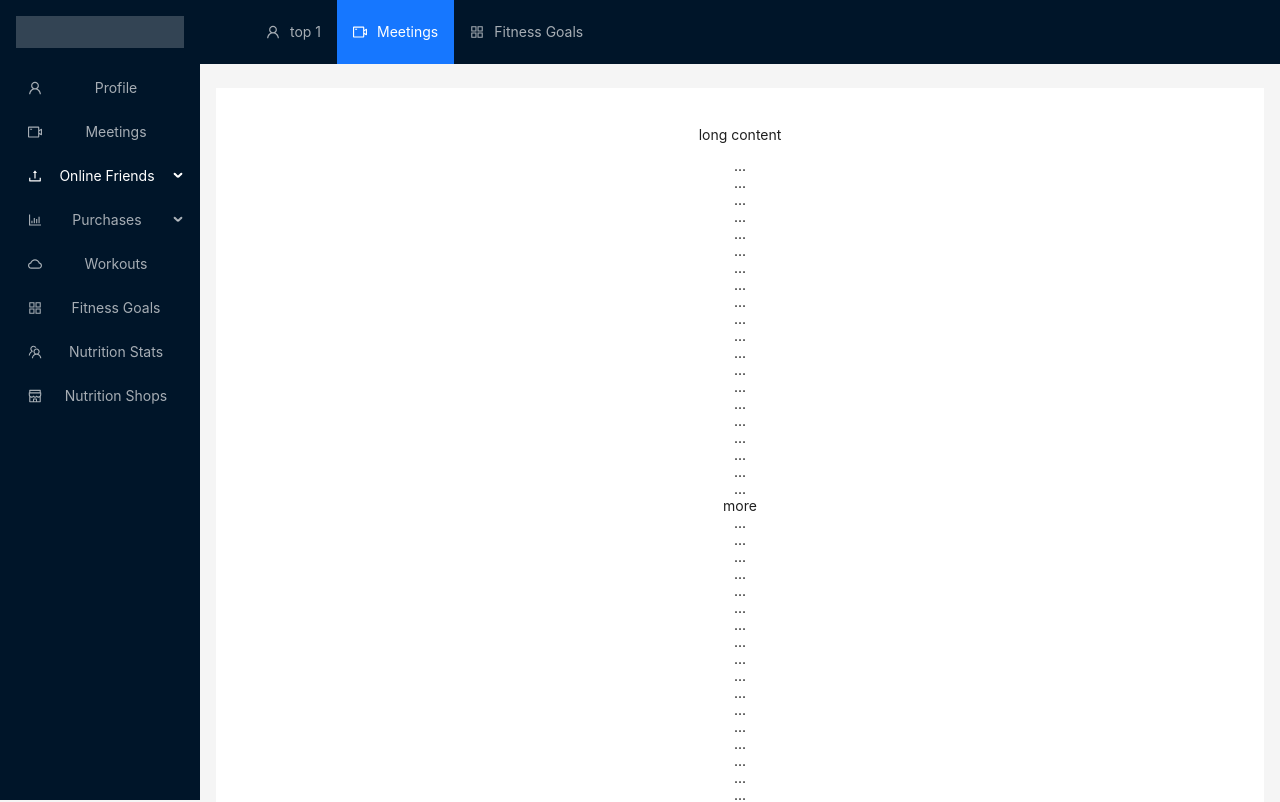
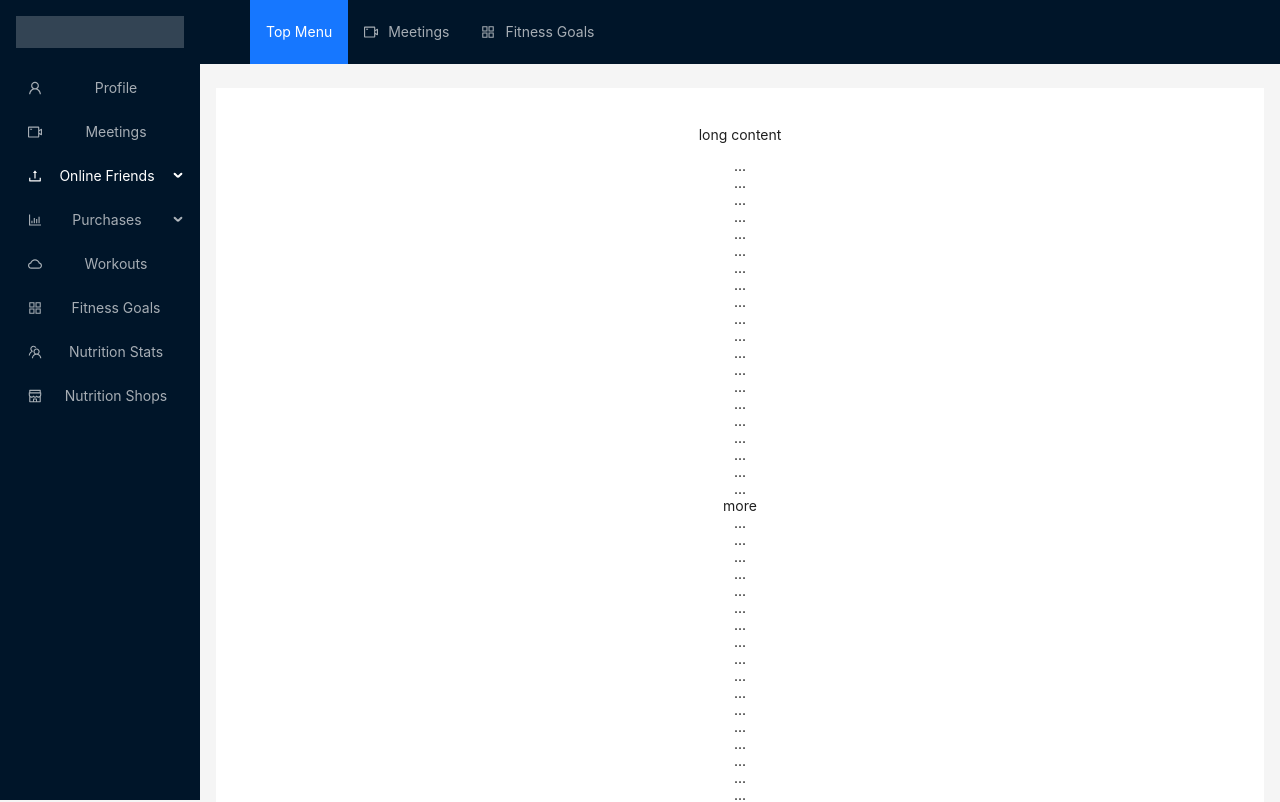
Before and after one commit to aqdasilva/ivygarden, a React (Create React App) app: page / in a window 1280 px wide. Shown: the top 802 px of the page. Built offline with nearby package versions, Linux system fonts and the light colour scheme.

Commit message:
added drop down menu

```diff
--- a/src/Components/mainPage.jsx
+++ b/src/Components/mainPage.jsx
@@ -23,10 +23,17 @@ import {
   }
 
   const topItems = [
-    getItem('top 1', '1',< UserOutlined /> ),
-    getItem('Meetings', '2', <VideoCameraOutlined />),
-    getItem('Fitness Goals', '123', <AppstoreOutlined/>),
+    {
+      label: 'Top Menu',
+      key: '1',
+      children: [
+        getItem('top 1', '2', <UserOutlined />)
+      ]
+    },
+    getItem('Meetings', '3', <VideoCameraOutlined />),
+    getItem('Fitness Goals', '4', <AppstoreOutlined />)
   ];
+
 
   const items = [
     getItem('Profile', '1', < UserOutlined />),
@@ -76,7 +83,23 @@ import {
         >
         <Header className="header">
             <div className="logo" />
-            <Menu theme="dark" mode="horizontal" defaultSelectedKeys={['2']} items={topItems} />
+            <Menu theme="dark" mode="horizontal" defaultSelectedKeys={['2']} items={topItems}>
+              {topItems.map(item =>
+                item.children ? (
+                  <Menu.SubMenu key={item.key} icon={item.icon} title={item.label}>
+                    {item.children.map(child => (
+                      <Menu.Item key={child.key} icon={child.icon}>
+                        {child.label}
+                      </Menu.Item>
+                    ))}
+                  </Menu.SubMenu>
+                ) : (
+                  <Menu.Item key={item.key} icon={item.icon}>
+                    {item.label}
+                  </Menu.Item>
+                )
+              )}
+            </Menu>
         </Header>
           <Content
             style={{
```
